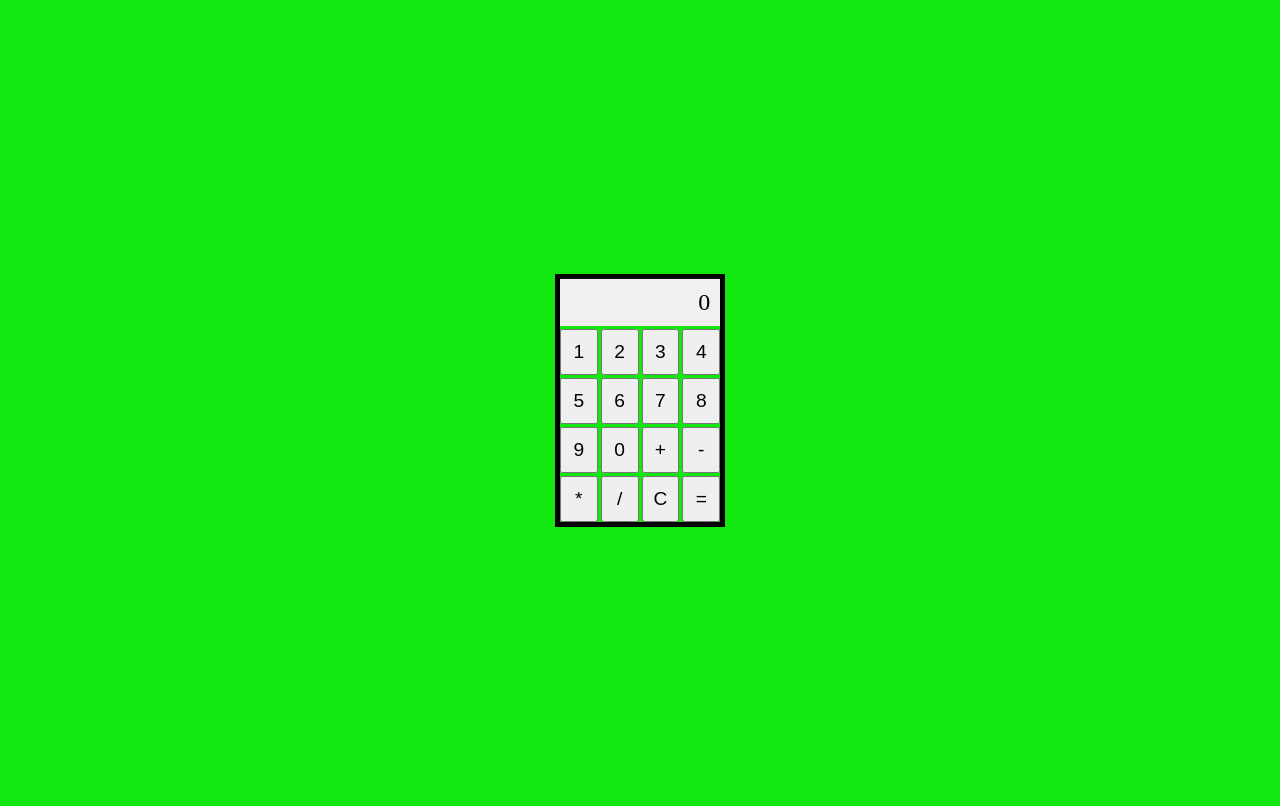
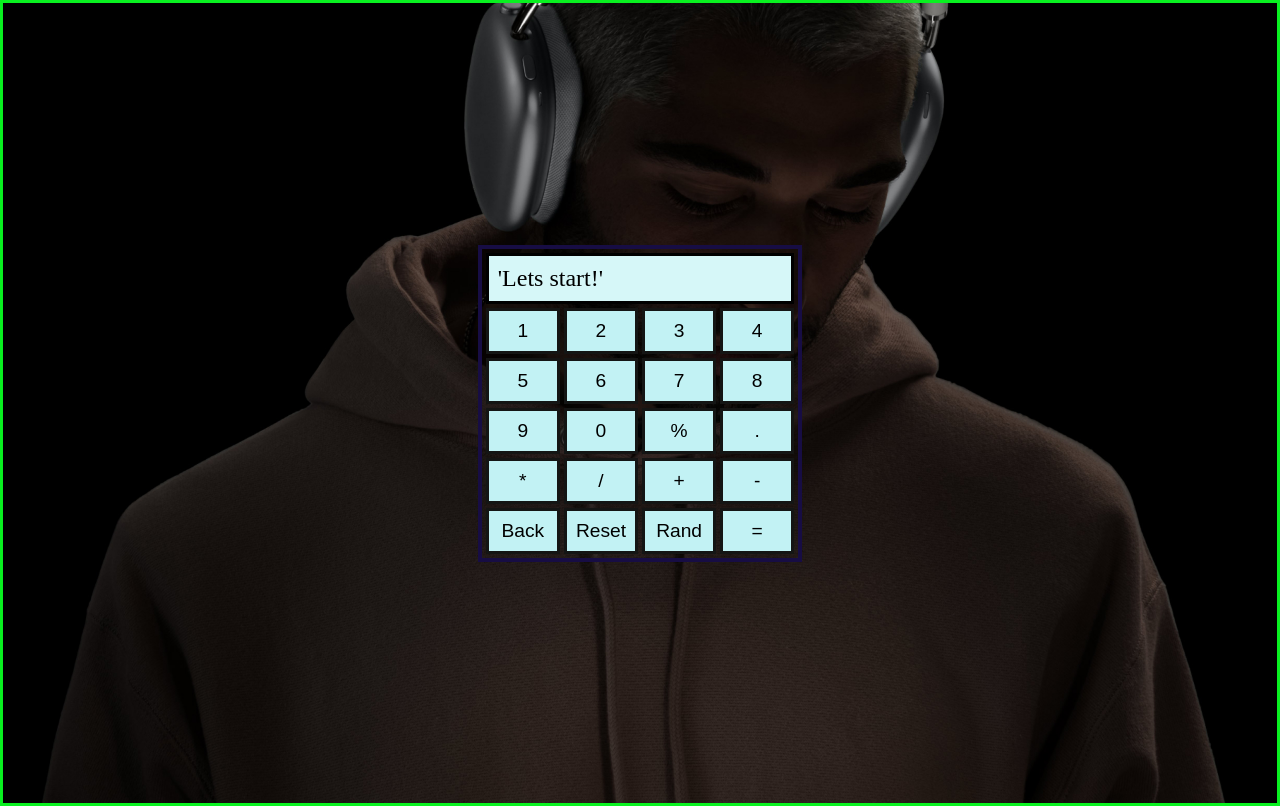
Before and after one commit to KhodorovskyiSergii/Calculator, a plain HTML site: page index.html in a window 1280 px wide. Drawn offline with Linux system fonts and the light colour scheme.

Commit message:
last commit

```diff
--- a/css/style.css
+++ b/css/style.css
@@ -1,40 +1,47 @@
-body {
+body{
     display: flex;
+    align-items: center;
     justify-content: center;
-    align-items: center;
+    background-image: url(../images/audio_quality_spatial_figure__clxltt2m0z2a_xlarge_2x\ 1.jpg);
+    background-repeat: no-repeat;
+    background-position: left;
+    background-size: cover;
     height: 100vh;
+    border: 3px solid #09f120;
     margin: 0;
-    background-color: #12e80f;
 }
 
-.calculator {
-    border: 5px solid;
+
+
+.calculator{
     display: grid;
     grid-template-columns: repeat(4, 1fr);
-    grid-gap: 3px;
-    max-width: 800px;
-    margin: auto;
+    gap: 4px;
+    max-width: 500px;
+    border: 4px solid #170d44;
+    padding: 4px;
 }
 
-.display {
-    grid-column: span 4;
-    background-color: #f0f0f0;
-    padding: 10px;
-    font-size: 1.5em;
-    text-align: right;
+.display{
+
+   grid-column: span 4;
+   padding: 9px;
+   font-size: 1.5em;
+   background-color: #d6f7f8;
+   border: 3px solid black;
 }
 
-.numbers{
+button{
 
-}
-
-button {
-    width: 100%;
-    padding: 10px;
+    padding: 9px;
     font-size: 1.2em;
     cursor: pointer;
+    width: 100%;
+    background-color: #c2f2f4;
+    border: 3px solid #141514;
 }
 
 button:active {
-    background-color: #f70d0d;
+    background-color: #3f0edd;
+    border: 3px solid #e41515;
 }
--- a/index.html
+++ b/index.html
@@ -1,34 +1,39 @@
 <!DOCTYPE html>
 <html lang="en">
+
 <head>
     <meta charset="UTF-8">
     <meta name="viewport" content="width=device-width, initial-scale=1.0">
+      <title>simpele colculeter</title>
     <link rel="stylesheet" href="css/style.css">
-    <title>Simple Calculator</title>
 </head>
+
 <body>
     <div class="calculator">
-        <div class="display" id="display">0</div>
+        <div class="display" id="display">'Lets start!'</div>
+        <button onclick="selectNumber('1')">1</button>
+        <button onclick="selectNumber('2')">2</button>
+        <button onclick="selectNumber('3')">3</button>
+        <button onclick="selectNumber('4')">4</button>
+        <button onclick="selectNumber('5')">5</button>
+        <button onclick="selectNumber('6')">6</button>
+        <button onclick="selectNumber('7')">7</button>
+        <button onclick="selectNumber('8')">8</button>
+        <button onclick="selectNumber('9')">9</button>
+        <button onclick="selectNumber('0')">0</button>
+        <button onclick="selectOperetor('%')">%</button>
+        <button onclick="selectNumber('.')">.</button>
+        <button onclick="selectOperetor('*')">*</button>
+        <button onclick="selectOperetor('/')">/</button>
+        <button onclick="selectOperetor('+')">+</button>
+        <button onclick="selectOperetor('-')">-</button>
+        <button onclick="selectGoBack()">Back</button>
+        <button onclick="clirInput()">Reset</button>
+        <button onclick="selectOperetor('Rand')">Rand</button>
 
-            <button onclick="appendNumber('1')">1</button>
-            <button onclick="appendNumber('2')">2</button>
-            <button onclick="appendNumber('3')">3</button>
-            <button onclick="appendNumber('4')">4</button>
-            <button onclick="appendNumber('5')">5</button>
-            <button onclick="appendNumber('6')">6</button>
-            <button onclick="appendNumber('7')">7</button>
-            <button onclick="appendNumber('8')">8</button>
-            <button onclick="appendNumber('9')">9</button>
-            <button onclick="appendNumber('0')">0</button>
+        <button onclick="result()">=</button>
+    </div>
 
-            <button onclick="setOperation('+')">+</button>
-            <button onclick="setOperation('-')">-</button>
-            <button onclick="setOperation('*')">*</button>
-            <button onclick="setOperation('/')">/</button>
 
-        <button onclick="clearDisplay()">C</button>
-        <button onclick="calculateResult()">=</button>
-    </div>
     <script src="index.js"></script>
 </body>
-</html>
--- a/index.js
+++ b/index.js
@@ -1,41 +1,118 @@
-// Калькулятор простых операций:
-// Создайте веб-страницу с формой, включающей два поля для ввода чисел и кнопками для основных математических операций (сложение, вычитание, умножение, деление). Используйте JavaScript для выполнения выбранной операции и вывода результата на странице.
+let inputNumber = '';
+let displayOperator = null;
 
-let currentInput = '0';
-let currentOperation = null;
-
-function appendNumber(number) {
-    if (currentInput === '0' || currentInput === 'Error') {
-        currentInput = number;
+function selectNumber(number){
+  if(inputNumber === '.' || inputNumber === 'let`s continue'){
+    inputNumber = number;
   } else {
-        currentInput += number;
+    inputNumber += number;
   }
   updateDisplay();
 }
 
-function setOperation(operation) {
-    if (currentInput !== 'Error'){
-   currentInput += operation;
-
-    updateDisplay();
-}}
-
-function clearDisplay() {
-    currentInput = '0';
-    currentOperation = null;
+function selectOperetor(operator){
+  if(inputNumber === 'Error' || inputNumber === '+' || inputNumber === '*' || inputNumber === '/' || inputNumber === 'let`s continue'){
+    inputNumber = operator;
+  } else {
+    inputNumber += operator;
+  }
   updateDisplay();
 }
 
-function calculateResult() {
+function calculatePercentage() {
   try {
-        currentInput = eval(currentInput).toString();
+    const match = inputNumber.match(/(\d+)\s*([+\-*/])\s*(\d+)\s*%/);
+
+       if (match) {
+      const num1 = parseFloat(match[1]);
+      const operator = match[2];
+      const num2 = parseFloat(match[3]);
+
+
+      switch (operator) {
+        case '+':
+          inputNumber = (num1 + num1 * num2 / 100).toString();
+          break;
+        case '-':
+          inputNumber = (num1 - num1 * num2 / 100).toString();
+          break;
+        case '*':
+          inputNumber = (num1 * num2 / 100).toString();
+          break;
+        case '/':
+          inputNumber = (num1 / num2 * 100).toString();
+          break;
+        default:
+          console.error('Неизвестный оператор');
+          inputNumber = 'Error';
+          break;
+      }
+    } else {
+      console.error('Некорректный формат строки');
+      inputNumber = 'Error else';
+    }
   } catch (error) {
-        currentInput = 'Error';
+    inputNumber = 'Error catch';
   }
-    currentOperation = null;
   updateDisplay();
 }
 
-function updateDisplay() {
-    document.getElementById('display').innerText = currentInput;
+function selectRandom(){
+
+  try {
+        const match = inputNumber.match(/(\d+)\s*Rand/);
+
+    if (match) {
+      // Если найдено число, возвращаем случайное число в указанном диапазоне
+      const randomNumber = parseInt(match[1]);
+      inputNumber = Math.floor(Math.random() * (randomNumber + 1));
+    } else {
+      console.error('Число не найдено');
+      inputNumber = 'Error';
     }
+  }
+  catch (error) {
+    console.error('Ошибка при вычислении случайного числа');
+    inputNumber = 'Error';
+  }
+
+ updateDisplay();
+}
+
+
+function clirInput(){
+  inputNumber = 'let`s continue';
+  displayOperator = null;
+  updateDisplay();
+}
+
+function selectGoBack(){
+  if (inputNumber.length === 1){
+    inputNumber = 'let`s continue';
+    displayOperator = null;
+    updateDisplay();
+  } else {
+    inputNumber = inputNumber.slice(0, -1);
+    updateDisplay();
+  }
+}
+
+function result(){
+  if (inputNumber.includes('%')){
+    calculatePercentage();
+  } else if (inputNumber.includes('Rand')) {
+    selectRandom();
+  }
+ else
+  {
+  try {
+    inputNumber = eval(inputNumber).toString();
+  } catch(error) {
+    inputNumber = 'Error';
+  }}
+  updateDisplay();
+}
+
+function updateDisplay(){
+  document.getElementById('display').innerHTML = inputNumber;
+}
```
Also changed, not shown: images/audio_quality_spatial_figure__clxltt2m0z2a_xlarge_2x 1.jpg (added). Lines whose indentation alone changed are shown as unchanged.
